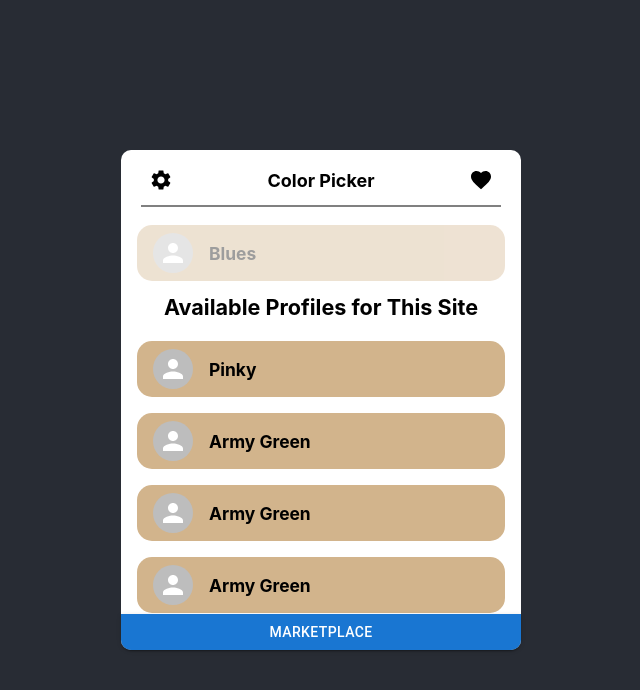
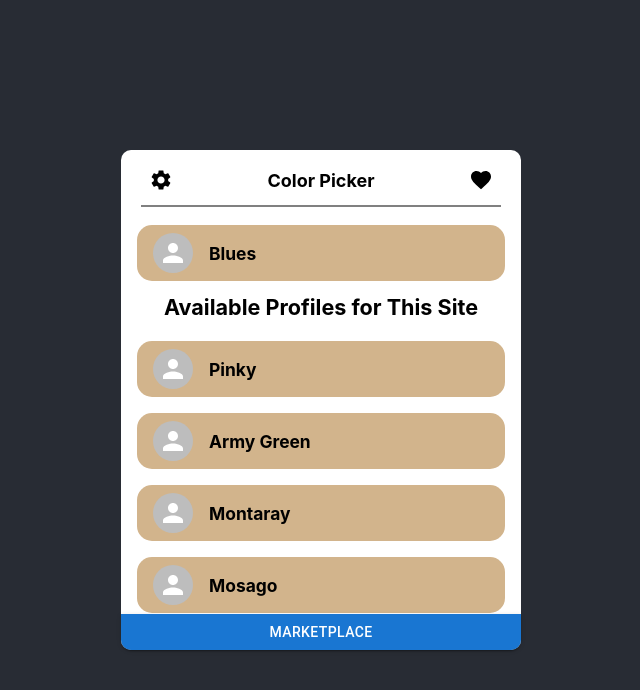
Before and after one commit to Clear1440/color-picker, a React (Create React App) app: page / in a window 1280 px wide. Shown: the top 690 px of the page, without its empty margins (319-959 px from the left). Built offline with nearby package versions, Linux system fonts and the light colour scheme.

Commit message:
test data didnt push cause im bad with vscode

```diff
--- a/src/container/homescreen/index.js
+++ b/src/container/homescreen/index.js
@@ -15,9 +15,9 @@ const HomeScreen = () => {
     const [items,setItems] = useState([
             {name:'Pinky',avatar:'example',id:1},
             {name:'Army Green',avatar:'example',id:2},
-            {name:'Army Green',avatar:'example',id:3},
-            {name:'Army Green',avatar:'example',id:4},
-            {name:'Army Green',avatar:'example',id:5},
+            {name:'Montaray',avatar:'example',id:3},
+            {name:'Mosago',avatar:'example',id:4},
+            {name:'Triage',avatar:'example',id:5},
             {name:'Klimindor',avatar:'example',id:6}]);
 
     const [selectedItem, setSelectedItem] = useState({name:'Blues',avatar:'example',id:7,selected:false});
@@ -33,10 +33,14 @@ const HomeScreen = () => {
         setItems(_items.sort((a,b) =>  a.name.localeCompare(b.name)));
     }
 
+    const clickHandlerSelected = id => {
+        console.log("route to settings page");
+    }
+
     return (
         <div className="page">
             <NavBar/>
-            <ListItemButton disabled onClick={clickHandler} className="entry-wrapper">
+            <ListItemButton onClick={() => clickHandlerSelected(selectedItem.id)} className="entry-wrapper">
                     <ListItem className="entry-item selected">
                                 <ListItemAvatar className="profile-icon">
                             <Avatar src=""/>
```
